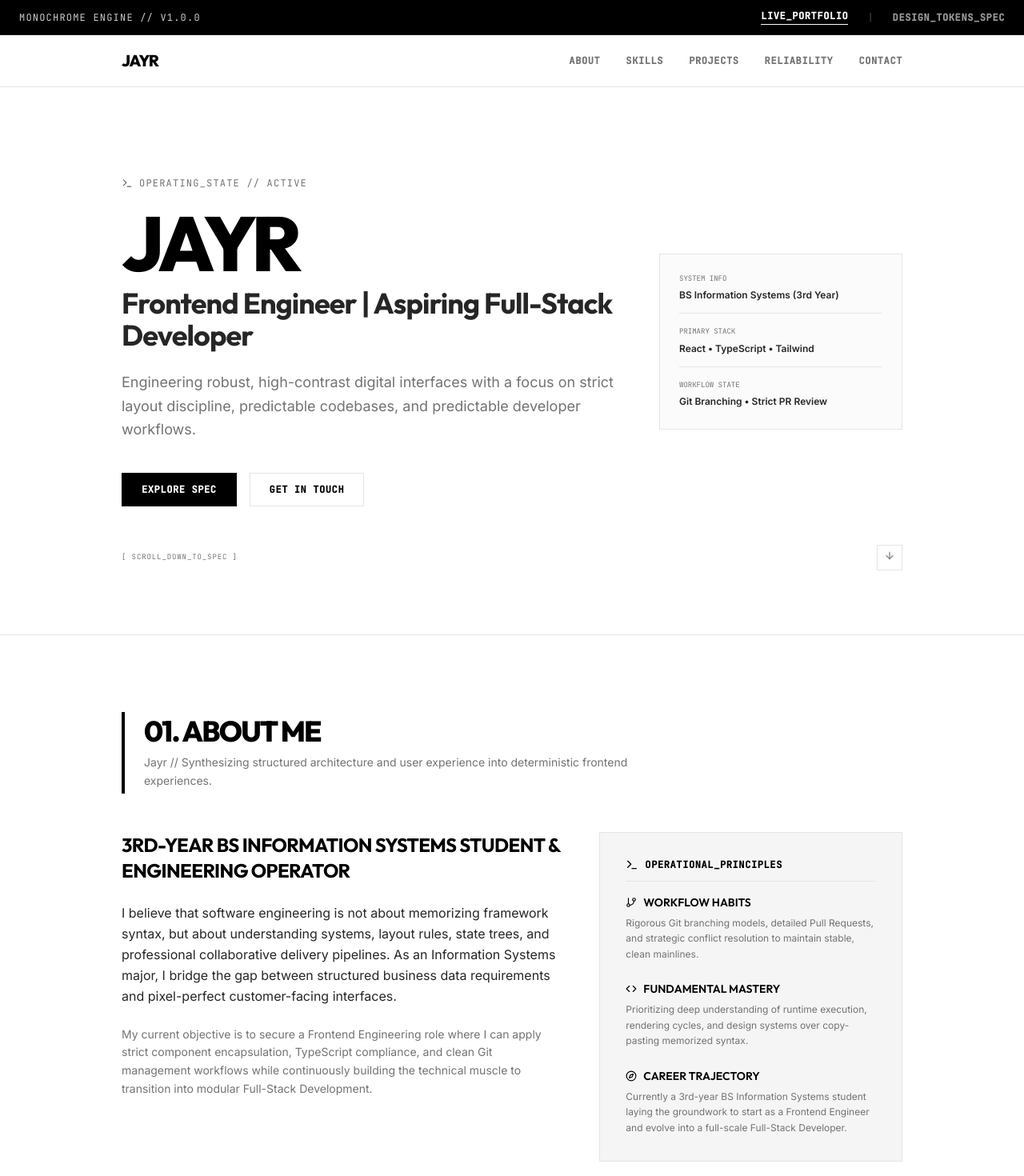
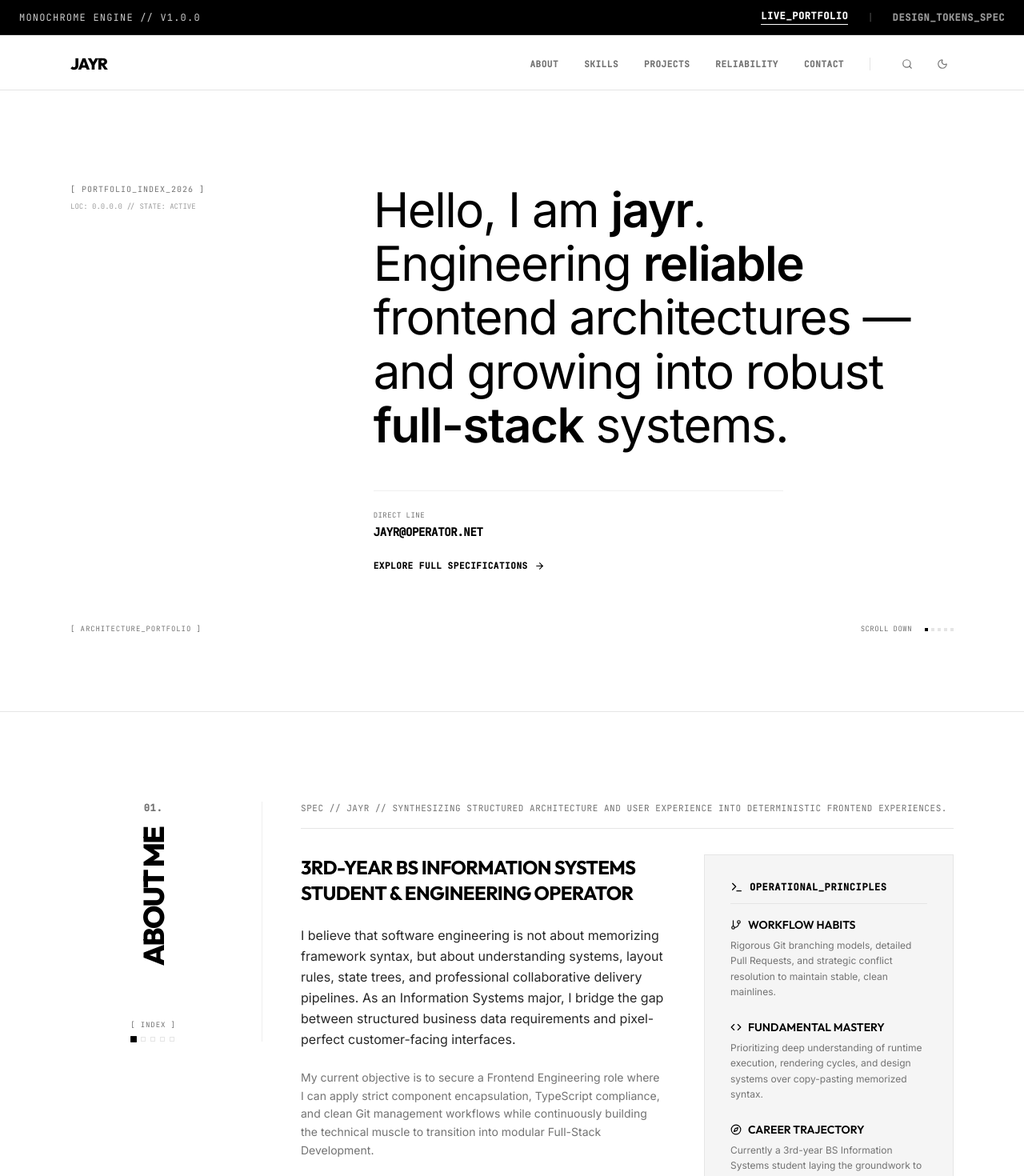
Before and after one commit to caturzaportfolio/my-portfolio, a React (Vite) app: page / in a window 1280 px wide. Shown: the top 1470 px of the page at 80% size. Built offline with nearby package versions, Linux system fonts and the light colour scheme.

Commit message:
feat: add dark mode support and update section layout
- Implement theme toggling with CSS variables
- Add dark mode palette to index.css
- Refactor SectionWrapper for asymmetric layout
- Integrate custom hook for theme state management

```diff
--- a/src/App.tsx
+++ b/src/App.tsx
@@ -9,11 +9,14 @@ import Reliability from "./sections/Reliability";
 import Contact from "./sections/Contact";
 import SwatchTest from "./sections/SwatchTest";
 import Header from "./sections/Header";
+import { useTheme } from "./hooks/useTheme";
 
 type ViewMode = "portfolio" | "spec";
 
 export default function App() {
   const [viewMode, setViewMode] = useState<ViewMode>("portfolio");
+  // Initialize and track active theme state
+  useTheme();
 
   const scrollToTop = () => {
     window.scrollTo({ top: 0, behavior: "smooth" });
--- a/src/components/Navbar.tsx
+++ b/src/components/Navbar.tsx
@@ -1,5 +1,6 @@
-import { useState } from "react";
-import { Menu, X } from "lucide-react";
+import { useState, FormEvent } from "react";
+import { Menu, X, Search, Sun, Moon } from "lucide-react";
+import { useTheme } from "../hooks/useTheme";
 
 export interface NavLink {
   label: string;
@@ -24,13 +25,15 @@ export default function Navbar({
   onLinkClick,
 }: NavbarProps) {
   const [isOpen, setIsOpen] = useState(false);
+  const [isSearchOpen, setIsSearchOpen] = useState(false);
+  const [searchQuery, setSearchQuery] = useState("");
+  const { theme, toggleTheme } = useTheme();
 
   const handleNavClick = (href: string) => {
     setIsOpen(false);
     if (onLinkClick) {
       onLinkClick(href);
     } else {
-      // Standard smooth scrolling or callback behavior
       const el = document.querySelector(href);
       if (el) {
         el.scrollIntoView({ behavior: "smooth" });
@@ -38,25 +41,38 @@ export default function Navbar({
     }
   };
 
+  const handleSearchSubmit = (e: FormEvent) => {
+    e.preventDefault();
+    if (searchQuery.trim()) {
+      alert(`Searching portfolio for: "${searchQuery}" (Simulated local index lookup)`);
+      setSearchQuery("");
+      setIsSearchOpen(false);
+    }
+  };
+
   return (
-    <nav className="w-full bg-pure-white border-b border-light-gray sticky top-0 z-50 backdrop-blur-md bg-pure-white/95" id="portfolio-navbar">
-      <div className="w-full max-w-5xl mx-auto px-6 h-16 flex items-center justify-between">
+    <nav className="w-full bg-pure-white border-b border-light-gray sticky top-12 z-50 backdrop-blur-md bg-pure-white/95" id="portfolio-navbar">
+      <div className="w-full max-w-6xl mx-auto px-6 h-16 flex items-center justify-between">
+
         {/* Left: Brand Logo */}
         <button
-          onClick={() => handleNavClick("#top")}
+          onClick={() => handleNavClick("#hero")}
           className="font-display font-black text-xl tracking-tighter text-ink-black uppercase leading-none hover:opacity-85 cursor-pointer"
           id="navbar-logo-btn"
         >
           {logo}
         </button>
 
-        {/* Right: Desktop Links */}
-        <div className="hidden md:flex items-center gap-8">
+        {/* Center-Right: Navigation & Action Cluster */}
+        <div className="flex items-center gap-6 lg:gap-8">
+
+          {/* Desktop Links (spaced out in center-right) */}
+          <div className="hidden md:flex items-center gap-6 lg:gap-8">
             {links.map((link) => (
               <button
                 key={link.label}
                 onClick={() => handleNavClick(link.href)}
-              className="font-mono text-xs font-bold uppercase text-slate-gray hover:text-ink-black tracking-wider transition-colors cursor-pointer"
+                className="font-mono text-[11px] font-bold uppercase text-slate-gray hover:text-ink-black tracking-wider transition-colors cursor-pointer"
                 id={`nav-link-desktop-${link.label.toLowerCase()}`}
               >
                 {link.label}
@@ -64,18 +80,71 @@ export default function Navbar({
             ))}
           </div>
 
-        {/* Mobile: Hamburger Button */}
+          {/* Thin Vertical line separation */}
+          <span className="hidden md:inline h-4 w-[1px] bg-light-gray" />
+
+          {/* Far Right Action Icons: Search & Theme Toggle */}
+          <div className="flex items-center gap-4">
+
+            {/* Inline Interactive Search Button */}
+            <div className="relative flex items-center">
+              {isSearchOpen ? (
+                <form onSubmit={handleSearchSubmit} className="flex items-center animate-fade-in">
+                  <input
+                    type="text"
+                    value={searchQuery}
+                    onChange={(e) => setSearchQuery(e.target.value)}
+                    placeholder="Search spec..."
+                    autoFocus
+                    className="w-28 sm:w-36 bg-off-white border border-light-gray px-2 py-1 text-xs font-mono text-ink-black focus:outline-none focus:border-ink-black rounded-none"
+                    id="nav-search-input"
+                  />
+                  <button
+                    type="button"
+                    onClick={() => setIsSearchOpen(false)}
+                    className="p-1 text-slate-gray hover:text-ink-black cursor-pointer"
+                    aria-label="Close search"
+                  >
+                    <X size={14} />
+                  </button>
+                </form>
+              ) : (
+                <button
+                  onClick={() => setIsSearchOpen(true)}
+                  className="p-1.5 text-slate-gray hover:text-ink-black transition-colors hover:bg-off-white border border-transparent hover:border-light-gray cursor-pointer"
+                  aria-label="Search portfolio"
+                  id="navbar-search-trigger"
+                >
+                  <Search size={14} />
+                </button>
+              )}
+            </div>
+
+            {/* Light/Dark Theme Switcher */}
+            <button
+              onClick={toggleTheme}
+              className="p-1.5 text-slate-gray hover:text-ink-black transition-colors hover:bg-off-white border border-transparent hover:border-light-gray cursor-pointer"
+              aria-label="Toggle visual theme"
+              id="navbar-theme-toggle"
+            >
+              {theme === "dark" ? <Sun size={14} /> : <Moon size={14} />}
+            </button>
+
+            {/* Mobile Menu Button */}
             <button
               onClick={() => setIsOpen(!isOpen)}
-          className="md:hidden text-ink-black p-2 hover:bg-off-white transition-colors cursor-pointer border border-light-gray"
+              className="md:hidden text-ink-black p-1.5 hover:bg-off-white transition-colors cursor-pointer border border-light-gray"
               aria-label="Toggle navigation menu"
               id="navbar-toggle-btn"
             >
-          {isOpen ? <X size={18} /> : <Menu size={18} />}
+              {isOpen ? <X size={14} /> : <Menu size={14} />}
             </button>
           </div>
 
-      {/* Mobile Drawer/Dropdown Panel */}
+        </div>
+      </div>
+
+      {/* Mobile Drawer Panel */}
       {isOpen && (
         <div className="md:hidden border-b border-light-gray bg-pure-white animate-fade-in" id="navbar-mobile-drawer">
           <div className="px-6 py-6 space-y-4 flex flex-col">
--- a/src/components/SectionWrapper.tsx
+++ b/src/components/SectionWrapper.tsx
@@ -6,27 +6,106 @@ export interface SectionWrapperProps {
   subtitle?: string;
   children: ReactNode;
   className?: string;
+  sectionIndex?: number; // to light up pagination dots
 }
 
-export default function SectionWrapper({ id, title, subtitle, children, className = "" }: SectionWrapperProps) {
+export default function SectionWrapper({
+  id,
+  title = "",
+  subtitle = "",
+  children,
+  className = "",
+  sectionIndex = 0,
+}: SectionWrapperProps) {
+  // Parse section number and name, e.g., "01. About Me" -> ["01.", "About Me"]
+  const match = title.match(/^(\d+\.)\s*(.*)$/);
+  const number = match ? match[1] : "";
+  const name = match ? match[2] : title;
+
   return (
-    <section id={id} className={`w-full py-16 md:py-24 bg-pure-white border-b border-light-gray last:border-b-0 ${className}`}>
-      <div className="w-full max-w-5xl mx-auto px-6">
-        {(title || subtitle) && (
-          <div className="mb-12 border-l-4 border-ink-black pl-6 py-1">
-            {title && (
-              <h2 className="font-display font-extrabold text-2xl md:text-3xl lg:text-4xl tracking-tighter text-ink-black uppercase">
-                {title}
+    <section
+      id={id}
+      className={`w-full py-16 md:py-28 bg-pure-white border-b border-light-gray last:border-b-0 ${className}`}
+    >
+      <div className="w-full max-w-6xl mx-auto px-6">
+        {/* Asymmetric 12-column Grid */}
+        <div className="grid grid-cols-1 md:grid-cols-12 gap-8 lg:gap-12 items-start">
+
+          {/* Left Column: Vertical Header & Motif (Desktop only) */}
+          <div className="hidden md:flex md:col-span-3 flex-col items-center justify-between min-h-[300px] border-r border-light-gray/60 pr-8 select-none sticky top-28">
+            {/* Rotated Title Panel */}
+            <div className="flex flex-col items-center space-y-4">
+              {number && (
+                <span className="font-mono text-xs font-bold text-slate-gray tracking-wider">
+                  {number}
+                </span>
+              )}
+              {/* Vertical Text Label */}
+              <h2
+                style={{ writingMode: 'vertical-rl' }}
+                className="font-display font-black text-3xl lg:text-4xl tracking-tighter text-ink-black uppercase rotate-180 my-4 text-center"
+              >
+                {name}
               </h2>
+            </div>
+
+            {/* Pagination Dots Motif (recurring UI motif) */}
+            <div className="flex flex-col items-center space-y-2 mt-8">
+              <span className="font-mono text-[9px] text-slate-gray uppercase tracking-widest">
+                [ INDEX ]
+              </span>
+              <div className="flex items-center gap-1.5">
+                {[1, 2, 3, 4, 5].map((i) => (
+                  <span
+                    key={i}
+                    className={`h-1.5 w-1.5 transition-all duration-300 rounded-none border ${
+                      sectionIndex === i
+                        ? "bg-ink-black border-ink-black scale-125"
+                        : "bg-transparent border-light-gray"
+                    }`}
+                  />
+                ))}
+              </div>
+            </div>
+          </div>
+
+          {/* Right Column: Main Content */}
+          <div className="col-span-1 md:col-span-9 space-y-8">
+            {/* Mobile-only Header */}
+            <div className="md:hidden space-y-2 pb-4 border-b border-light-gray/60">
+              <div className="flex items-center gap-2">
+                {number && (
+                  <span className="font-mono text-xs font-bold text-slate-gray">
+                    {number}
+                  </span>
                 )}
+                <h2 className="font-display font-black text-2xl text-ink-black uppercase tracking-tighter">
+                  {name}
+                </h2>
+              </div>
               {subtitle && (
-              <p className="font-sans text-sm text-slate-gray mt-2 max-w-2xl leading-relaxed">
+                <p className="font-sans text-xs text-slate-gray leading-relaxed">
                   {subtitle}
                 </p>
               )}
             </div>
+
+            {/* Desktop Subtitle Info Strip (thin horizontal dividers) */}
+            {subtitle && (
+              <div className="hidden md:block border-b border-light-gray pb-4">
+                <p className="font-mono text-[11px] text-slate-gray uppercase tracking-wider">
+                  SPEC // {subtitle}
+                </p>
+              </div>
             )}
+
+            {/* Content Slot */}
+            <div className="animate-fade-in">
               {children}
+            </div>
+          </div>
+
+        </div>
       </div>
     </section>
   );
--- /dev/null
+++ b/src/hooks/useTheme.ts
@@ -0,0 +1,34 @@
+import { useEffect, useState } from "react";
+
+export type Theme = "light" | "dark";
+
+export function useTheme() {
+  const [theme, setTheme] = useState<Theme>(() => {
+    // Read from localStorage or system preference
+    if (typeof window !== "undefined") {
+      const stored = localStorage.getItem("theme") as Theme;
+      if (stored === "light" || stored === "dark") {
+        return stored;
+      }
+      const systemPreference = window.matchMedia("(prefers-color-scheme: dark)").matches;
+      return systemPreference ? "dark" : "light";
+    }
+    return "light";
+  });
+
+  useEffect(() => {
+    const root = window.document.documentElement;
+    if (theme === "dark") {
+      root.classList.add("dark");
+    } else {
+      root.classList.remove("dark");
+    }
+    localStorage.setItem("theme", theme);
+  }, [theme]);
+
+  const toggleTheme = () => {
+    setTheme((prev) => (prev === "light" ? "dark" : "light"));
+  };
+
+  return { theme, toggleTheme, setTheme };
+}
--- a/src/index.css
+++ b/src/index.css
@@ -3,14 +3,32 @@
 @import "tailwindcss";
 
 @theme {
-  --color-ink-black: #000000;
-  --color-charcoal: #262626;
-  --color-slate-gray: #737373;
-  --color-light-gray: #e5e5e5;
-  --color-off-white: #f5f5f5;
-  --color-pure-white: #ffffff;
+  --color-ink-black: var(--ink-black);
+  --color-charcoal: var(--charcoal);
+  --color-slate-gray: var(--slate-gray);
+  --color-light-gray: var(--light-gray);
+  --color-off-white: var(--off-white);
+  --color-pure-white: var(--pure-white);
 
   --font-sans: "Inter", ui-sans-serif, system-ui, sans-serif;
   --font-display: "Outfit", var(--font-sans);
   --font-mono: "JetBrains Mono", ui-monospace, SFMono-Regular, monospace;
 }
+
+:root {
+  --ink-black: #000000;
+  --charcoal: #262626;
+  --slate-gray: #737373;
+  --light-gray: #e5e5e5;
+  --off-white: #f5f5f5;
+  --pure-white: #ffffff;
+}
+
+.dark {
+  --ink-black: #ffffff;
+  --charcoal: #e5e5e5;
+  --slate-gray: #a3a3a3;
+  --light-gray: #262626;
+  --off-white: #171717;
+  --pure-white: #0a0a0a;
+}
--- a/src/sections/About.tsx
+++ b/src/sections/About.tsx
@@ -25,10 +25,12 @@ export default function About() {
       id="about"
       title="01. About Me"
       subtitle="Jayr // Synthesizing structured architecture and user experience into deterministic frontend experiences."
+      sectionIndex={1}
     >
       <div className="grid grid-cols-1 md:grid-cols-12 gap-12 items-start" id="about-content-grid">
         {/* Core Profile Narrative */}
-        <div className="md:col-span-7 space-y-6">
+        <div className="md:col-span-7 space-y-8">
+          <div className="space-y-6">
             <h3 className="font-display font-bold text-2xl text-ink-black tracking-tight uppercase">
               3rd-Year BS Information Systems Student & Engineering Operator
             </h3>
@@ -38,6 +40,19 @@ export default function About() {
             <p className="font-sans text-sm text-slate-gray leading-relaxed">
               My current objective is to secure a Frontend Engineering role where I can apply strict component encapsulation, TypeScript compliance, and clean Git management workflows while continuously building the technical muscle to transition into modular Full-Stack Development.
             </p>
+          </div>
+
+          {/* Reference visual pagination motif beneath the narrative */}
+          <div className="flex items-center gap-1.5 pt-4 select-none">
+            {[1, 2, 3, 4, 5].map((idx) => (
+              <span
+                key={idx}
+                className={`h-1.5 w-1.5 rounded-full ${
+                  idx === 1 ? "bg-ink-black" : "bg-light-gray"
+                }`}
+              />
+            ))}
+          </div>
         </div>
 
         {/* Workflow Specs Panel */}
--- a/src/sections/Contact.tsx
+++ b/src/sections/Contact.tsx
@@ -14,6 +14,7 @@ export default function Contact() {
       id="contact"
       title="05. Establish Contact"
       subtitle="Operational inquiry channels open for frontend, collaborative development, or full-stack integrations."
+      sectionIndex={5}
     >
       <div className="grid grid-cols-1 md:grid-cols-12 gap-12" id="contact-container">
         {/* Call To Action Narrative */}
--- a/src/sections/Hero.tsx
+++ b/src/sections/Hero.tsx
@@ -1,5 +1,4 @@
-import { ArrowDown, Terminal } from "lucide-react";
-import Button from "../components/Button";
+import { ArrowRight } from "lucide-react";
 
 export default function Hero() {
   const handleScrollToAbout = () => {
@@ -12,83 +11,78 @@ export default function Hero() {
   return (
     <section
       id="hero"
-      className="w-full min-h-[85vh] flex flex-col justify-between py-12 md:py-20 bg-pure-white border-b border-light-gray"
+      className="w-full min-h-[80vh] flex flex-col justify-between py-16 md:py-24 bg-pure-white border-b border-light-gray"
     >
-      {/* Top Margin Spacer */}
-      <div className="hidden md:block h-8" />
+      {/* Top Spacer */}
+      <div className="hidden md:block h-6" />
 
-      {/* Hero Visual Anchor & Copy */}
-      <div className="w-full max-w-5xl mx-auto px-6 grid grid-cols-1 md:grid-cols-12 gap-8 items-center">
-        <div className="md:col-span-8 space-y-6">
-          {/* Tagline / Subtitle */}
-          <div className="flex items-center gap-2 font-mono text-xs text-slate-gray uppercase tracking-widest">
-            <Terminal size={14} className="text-ink-black animate-pulse" />
-            <span>OPERATING_STATE // ACTIVE</span>
+      {/* Main Asymmetric Grid */}
+      <div className="w-full max-w-6xl mx-auto px-6 grid grid-cols-1 md:grid-cols-12 gap-12 md:gap-8 items-start">
+        {/* Left Column: Generous Whitespace / Tiny System Index */}
+        <div className="md:col-span-4 space-y-2 select-none">
+          <div className="font-mono text-[10px] text-slate-gray uppercase tracking-widest">
+            [ PORTFOLIO_INDEX_2026 ]
           </div>
-
-          {/* Big Typography Headings */}
-          <div className="space-y-3">
-            <h1 className="font-display font-black text-6xl md:text-7xl lg:text-8xl tracking-tighter text-ink-black uppercase leading-[0.9]">
-              JAYR
-            </h1>
-            <h2 className="font-display font-bold text-2xl md:text-3xl lg:text-4xl tracking-tight text-charcoal">
-              Frontend Engineer | Aspiring Full-Stack Developer
-            </h2>
-          </div>
-
-          {/* One-line Value Statement */}
-          <p className="font-sans text-base md:text-lg text-slate-gray max-w-2xl leading-relaxed">
-            Engineering robust, high-contrast digital interfaces with a focus on strict layout discipline, predictable codebases, and predictable developer workflows.
-          </p>
-
-          {/* Action Buttons */}
-          <div className="flex flex-wrap gap-4 pt-4">
-            <Button variant="primary" onClick={handleScrollToAbout}>
-              Explore Spec
-            </Button>
-            <Button
-              variant="secondary"
-              onClick={() => {
-                const el = document.querySelector("#contact");
-                if (el) el.scrollIntoView({ behavior: "smooth" });
-              }}
-            >
-              Get In Touch
-            </Button>
+          <div className="font-mono text-[9px] text-slate-gray/70">
+            LOC: 0.0.0.0 // STATE: ACTIVE
           </div>
         </div>
 
-        {/* Floating Architectural Data Box */}
-        <div className="md:col-span-4 border border-light-gray p-6 bg-off-white/40 hidden md:block">
-          <div className="space-y-4">
-            <div className="border-b border-light-gray pb-3">
-              <span className="font-mono text-[9px] text-slate-gray uppercase block">SYSTEM INFO</span>
-              <span className="font-sans text-xs text-charcoal font-bold">BS Information Systems (3rd Year)</span>
+        {/* Right Column: Asymmetric Editorial Text Block */}
+        <div className="md:col-span-8 space-y-12">
+          {/* Main Statement with Bold Treatment exactly matching the reference */}
+          <div className="space-y-6">
+            <h1 className="font-sans font-light text-3xl md:text-5xl lg:text-6xl tracking-tight text-ink-black leading-[1.15] md:leading-[1.12]">
+              Hello, I am <strong className="font-extrabold text-ink-black">jayr</strong>.
+              <br />
+              Engineering <strong className="font-bold text-ink-black">reliable</strong> frontend architectures — and growing into robust <strong className="font-bold text-ink-black">full-stack</strong> systems.
+            </h1>
+          </div>
+
+          {/* Understated Contact / Info */}
+          <div className="pt-6 border-t border-light-gray/60 max-w-lg space-y-6">
+            <div className="space-y-1">
+              <span className="font-mono text-[9px] text-slate-gray uppercase tracking-wider block">Direct Line</span>
+              <a
+                href="mailto:jayr@operator.net"
+                className="font-mono text-sm font-bold text-ink-black hover:opacity-70 transition-opacity uppercase tracking-tight block"
+              >
+                jayr@operator.net
+              </a>
             </div>
-            <div className="border-b border-light-gray pb-3">
-              <span className="font-mono text-[9px] text-slate-gray uppercase block">PRIMARY STACK</span>
-              <span className="font-sans text-xs text-charcoal font-bold">React • TypeScript • Tailwind</span>
-            </div>
-            <div>
-              <span className="font-mono text-[9px] text-slate-gray uppercase block">WORKFLOW STATE</span>
-              <span className="font-sans text-xs text-charcoal font-bold">Git Branching • Strict PR Review</span>
-            </div>
+
+            {/* Micro-Action */}
+            <button
+              onClick={handleScrollToAbout}
+              className="group flex items-center gap-2 font-mono text-[11px] font-bold text-ink-black uppercase tracking-wider hover:opacity-75 transition-all cursor-pointer"
+            >
+              <span>Explore full specifications</span>
+              <ArrowRight size={13} className="transition-transform group-hover:translate-x-1" />
+            </button>
           </div>
         </div>
       </div>
 
-      {/* Scroll indicator */}
-      <div className="w-full max-w-5xl mx-auto px-6 pt-12 flex justify-between items-center text-slate-gray">
+      {/* Understated bottom margin with pagination Motif */}
+      <div className="w-full max-w-6xl mx-auto px-6 pt-16 flex justify-between items-center select-none text-slate-gray">
         <span className="font-mono text-[9px] tracking-widest uppercase">
-          [ SCROLL_DOWN_TO_SPEC ]
+          [ ARCHITECTURE_PORTFOLIO ]
         </span>
-        <button
-          onClick={handleScrollToAbout}
-          className="p-2 border border-light-gray hover:border-ink-black hover:text-ink-black transition-colors rounded-none cursor-pointer"
-          aria-label="Scroll to About section"
-        >
-          <ArrowDown size={14} className="animate-bounce" />
-        </button>
+
+        {/* Minimal indicator */}
+        <div className="flex items-center gap-4">
+          <span className="font-mono text-[9px] uppercase tracking-wider">Scroll Down</span>
+          <div className="flex items-center gap-1">
+            {[1, 2, 3, 4, 5].map((i) => (
+              <span
+                key={i}
+                className={`h-1 w-1 rounded-none ${
+                  i === 1 ? "bg-ink-black" : "bg-light-gray"
+                }`}
+              />
+            ))}
+          </div>
+        </div>
       </div>
     </section>
   );
--- a/src/sections/Projects.tsx
+++ b/src/sections/Projects.tsx
@@ -43,6 +43,7 @@ export default function Projects() {
       id="projects"
       title="03. Selected Works"
       subtitle="Exhibiting precise software engineering efforts, real contribution details, and measurable outcomes."
+      sectionIndex={3}
     >
       <div className="space-y-12" id="projects-grid-container">
         {projects.map((project) => (
--- a/src/sections/Reliability.tsx
+++ b/src/sections/Reliability.tsx
@@ -34,6 +34,7 @@ export default function Reliability() {
       id="reliability"
       title="04. Engineering Discipline"
       subtitle="Sustaining system uptime and code readability through strict, industry-proven software development workflows."
+      sectionIndex={4}
     >
       <div className="grid grid-cols-1 md:grid-cols-2 gap-8" id="reliability-practices-grid">
         {practices.map((practice) => {
--- a/src/sections/Skills.tsx
+++ b/src/sections/Skills.tsx
@@ -31,6 +31,7 @@ export default function Skills() {
       id="skills"
       title="02. Core Capabilities"
       subtitle="Structured compilation of technical stacks and production-grade tools verified through robust local builds."
+      sectionIndex={2}
     >
       <div className="grid grid-cols-1 md:grid-cols-2 gap-8" id="skills-grid-container">
         {skillCategories.map((category) => {
```
Lines whose indentation alone changed are shown as unchanged.
